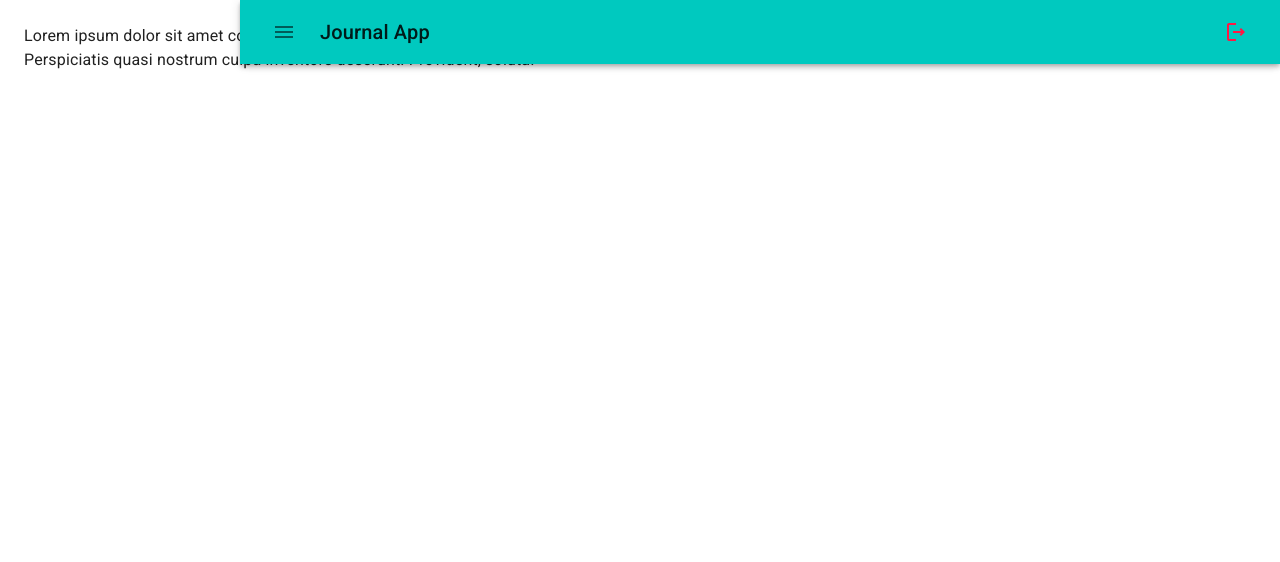
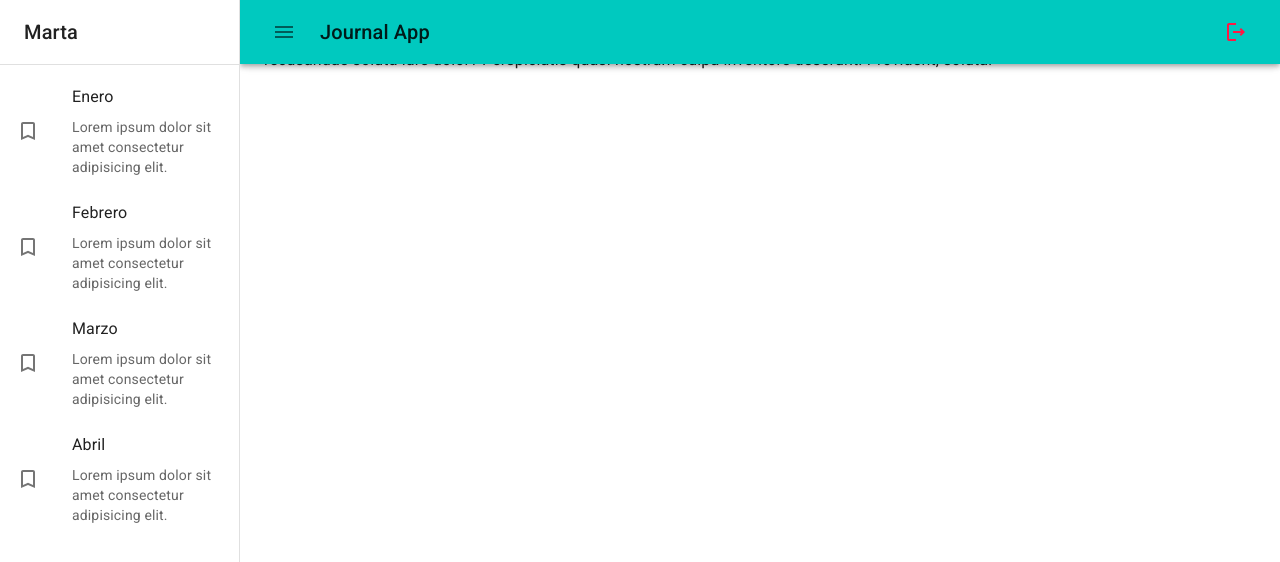
Before and after one commit to MartaArM/CursoReact, a React (Vite) app in the folder app7_journal/: page / in a window 1280 px wide. Shown: the top 562 px of the page. Built offline with nearby package versions, Linux system fonts and the light colour scheme.

Commit message:
SideBar o menú lateral

```diff
--- /dev/null
+++ b/app7_journal/src/journal/components/SideBar.jsx
@@ -0,0 +1,52 @@
+import { TurnedInNot } from '@mui/icons-material'
+import { Box, Divider, Drawer, Grid, List, ListItem, ListItemButton, ListItemIcon, ListItemText, Toolbar, Typography } from '@mui/material'
+import React from 'react'
+
+export const SideBar = () => {
+  return (
+    <Box
+    component='nav'
+    sx={{width: {sm: 240}, flexShrink: {sm: 0}}}>
+
+        <Drawer
+        variant='permanent'
+        open
+        sx = {{
+            display: {xs: 'block'},
+            '& .MuiDrawer-paper': {boxSizing: 'border-box', width: 240}
+        }}
+        >
+            <Toolbar>
+                {/* Titulo del menú lateral */}
+                <Typography variant='h6' noWrap component='div'>
+                    Marta
+                </Typography>
+            </Toolbar>
+            {/* División entre el título y los elementos del diario */}
+            <Divider />
+
+            <List>
+                {
+                    ['Enero', 'Febrero', 'Marzo', 'Abril'].map ((text) => (
+                        <ListItem key={ text } disablePadding>
+                            <ListItemButton>
+                                {/* Icono de la lista */}
+                                <ListItemIcon>
+                                    <TurnedInNot />
+                                </ListItemIcon>
+                                {/* Elementos de la lista */}
+                                <Grid container>
+                                    <ListItemText primary= {text} />
+                                    <ListItemText secondary={'Lorem ipsum dolor sit amet consectetur adipisicing elit.'} />
+                                </Grid>
+                            </ListItemButton>
+
+                        </ListItem>
+                    ))
+                }
+            </List>
+        </Drawer>
+
+    </Box>
+  )
+}
--- a/app7_journal/src/journal/layout/JournalLayout.jsx
+++ b/app7_journal/src/journal/layout/JournalLayout.jsx
@@ -1,12 +1,15 @@
 import { Box } from '@mui/material'
 import React from 'react'
 import { NavBar } from '../components/NavBar'
+import { SideBar } from '../components/SideBar'
 
 export const JournalLayout = ({children}) => {
   return (
     <Box sx={{ display: 'flex'}}>
 
         <NavBar />
+
+        <SideBar/>
 
         <Box component='main' sx={{ flexGrow: 1, p:3}}>
             {children}
```
